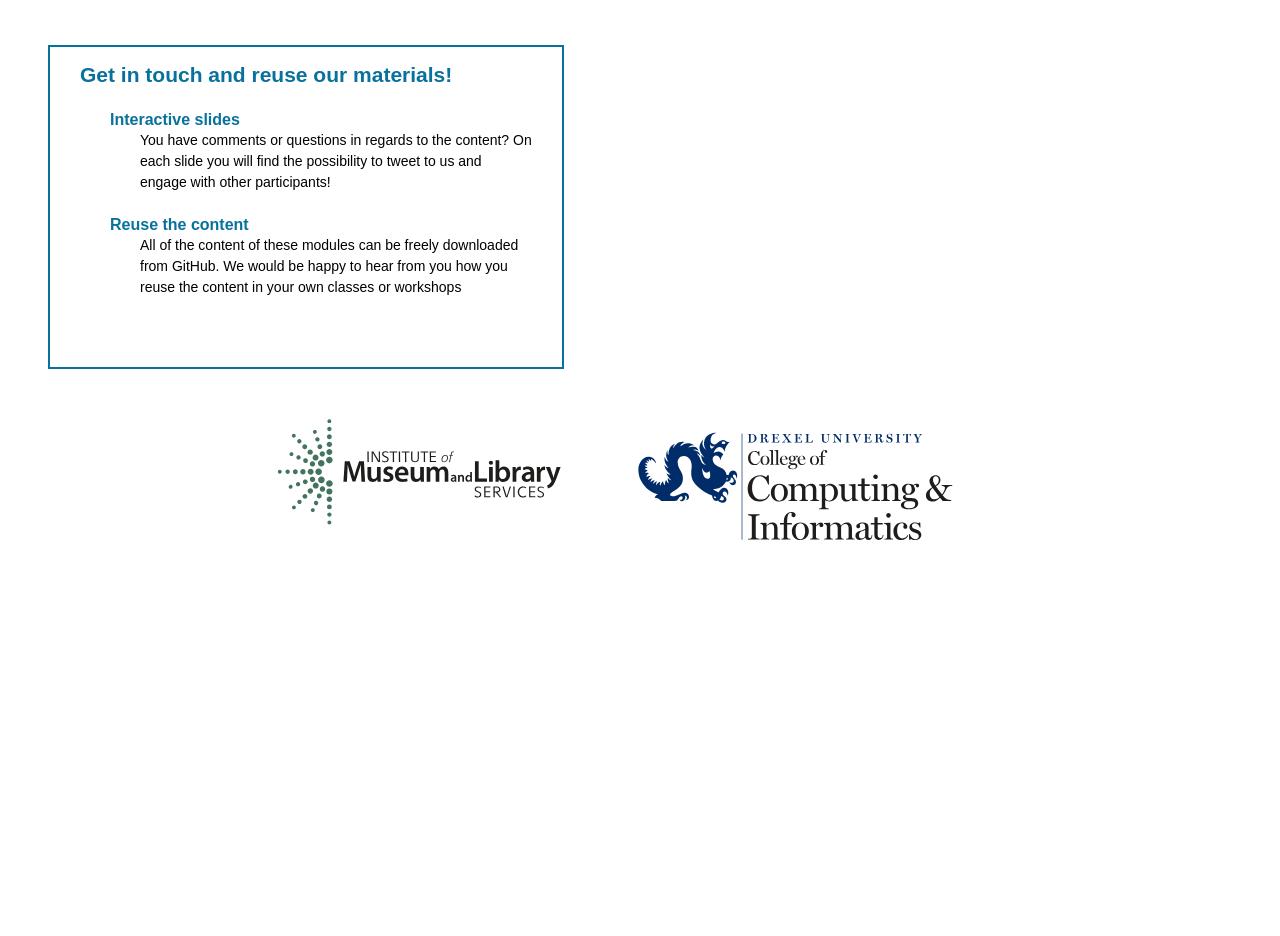
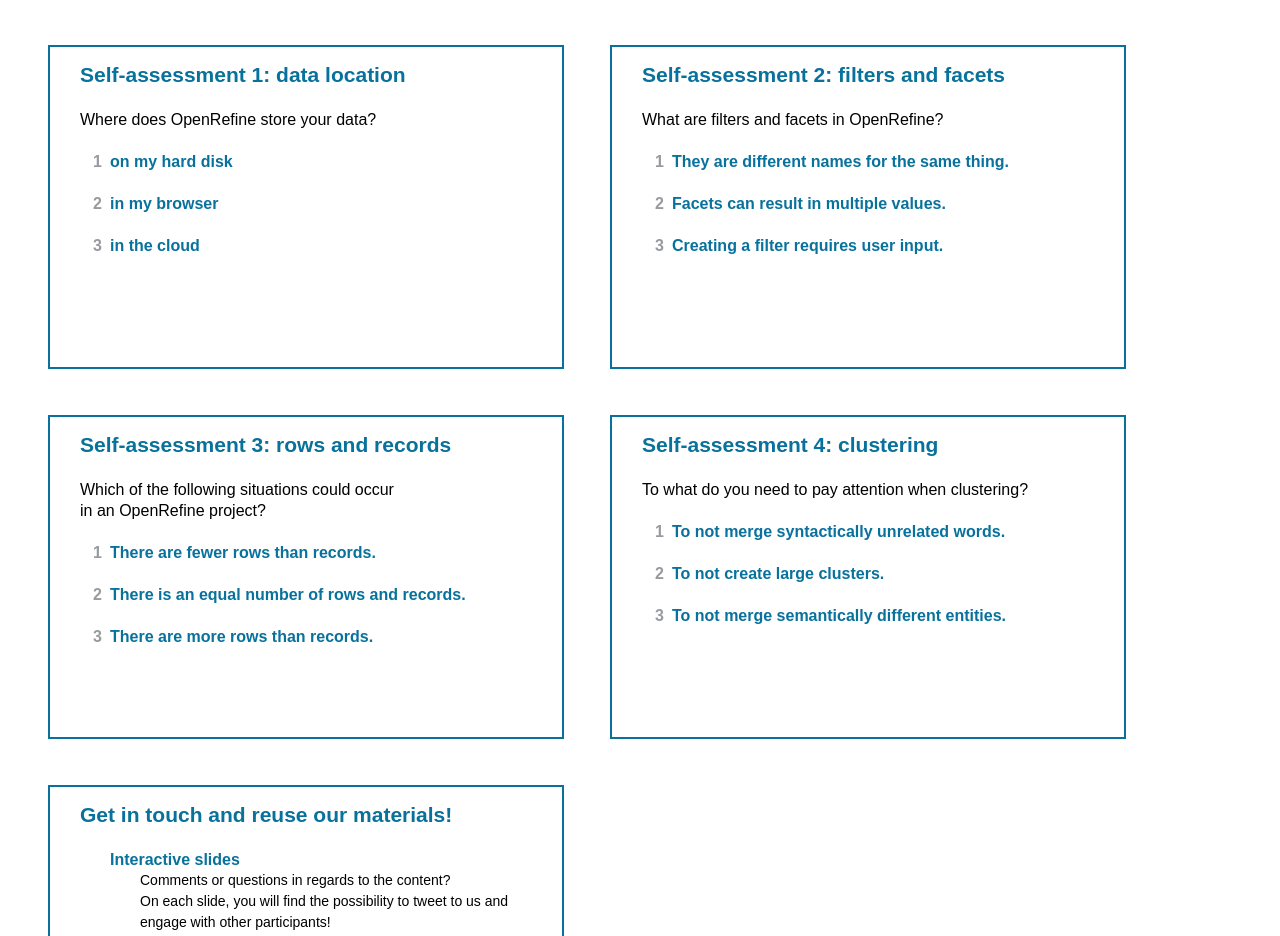
Before and after one commit to FreeYourMetadata/LinkedDataForLibrarians, a website: page cleaning/index.html in a window 1280 px wide. Shown: the part 5532-6468 px from the top of the page. Before the commit the page ends 6126 px from the top, so only its background shows below. Drawn offline with Linux system fonts and the light colour scheme; a web font is replaced by a local one.

Commit message:
Review cleaning.

```diff
--- a/cleaning/index.html
+++ b/cleaning/index.html
@@ -555,17 +555,97 @@
     </ul>
   </div>
 
+  <div class="evaluation slide" id="eval1">
+    <h2>Self-assessment 1: data location</h2>
+    <p>Where does OpenRefine store your data?</p>
+    <ol>
+      <li class="correct">
+        on my hard disk
+        <ul><li>Yes, your data never leaves your computer.</li></ul>
+      </li>
+      <li>
+        in my browser
+        <ul><li>No, OpenRefine can access your data in different browsers of the same computer.</li></ul>
+      </li>
+      <li>
+        in the cloud
+        <ul><li>No, your data never leaves your computer.</li></ul>
+      </li>
+    </ol>
+  </div>
+
+  <div class="evaluation slide" id="eval2">
+    <h2>Self-assessment 2: filters and facets</h2>
+    <p>What are filters and facets in OpenRefine?</p>
+    <ol>
+      <li>
+        They are different names for the same thing.
+        <ul><li>No, they are different things.</li></ul>
+      </li>
+      <li>
+        Facets can result in multiple values.
+        <ul><li>No, filters can also result in multiple values.</li></ul>
+      </li>
+      <li class="correct">
+        Creating a filter requires user input.
+        <ul><li>Indeed, and facets are created automatically based on the data.</li></ul>
+      </li>
+    </ol>
+  </div>
+
+  <div class="evaluation slide" id="eval3">
+    <h2>Self-assessment 3: rows and records</h2>
+    <p>Which of the following situations could occur<br> in an OpenRefine project?</p>
+    <ol>
+      <li>
+        There are fewer rows than records.
+        <ul><li>No, each record consists of at least one row.</li></ul>
+      </li>
+      <li class="correct">
+        There is an equal number of rows and records.
+        <ul><li>Yes, each record <em>could</em> consist of a single row.</li></ul>
+      </li>
+      <li class="correct">
+        There are more rows than records.
+        <ul><li>Yes, records can consist of multiple rows.</li></ul>
+      </li>
+    </ol>
+  </div>
+
+  <div class="evaluation slide" id="eval4">
+    <h2>Self-assessment 4: clustering</h2>
+    <p>To what do you need to pay attention when clustering?</p>
+    <ol>
+      <li>
+        To not merge syntactically unrelated words.
+        <ul><li>No, clusters created by the clustering algorithms will always be syntactically related.</li></ul>
+      </li>
+      <li>
+        To not create large clusters.
+        <ul><li>No, cluster size is irrelevant, as long as the words in the cluster point to a sufficiently similar entity.</li></ul>
+      </li>
+      <li class="correct">
+        To not merge semantically different entities.
+        <ul><li>Yes: two words could be related syntactically or phonetically, but represent different entities (such as <em>rockets</em> and <em>lockets</em>).</li></ul>
+      </li>
+    </ol>
+  </div>
+
   <div class="slide" id="feedback">
     <h2>Get in touch and reuse our materials!</h2>
     <ul>
       <li>Interactive slides
-	<ul><li>You have comments or questions in regards to the content? On each slide
-	you will find the possibility to tweet to us and engage with other participants!
-	</li></ul></li>
+        <ul>
+          <li>Comments or questions in regards to the content?</li>
+          <li>On each slide, you will find the possibility
+              to tweet to us and engage with other participants!</li>
+        </ul>
+      </li>
       <li>Reuse the content
-	<ul><li>All of the content of these modules can be freely downloaded from
-	GitHub. We would be happy to hear from you how you reuse the content in your
-	own classes or workshops</li></ul></li>
+        <ul><li>The content of these modules can be <a href="https://github.com/FreeYourMetadata/LinkedDataForLibrarians">freely downloaded from GitHub</a>.
+          We would be happy to hear from you how you reuse the content in your
+          own classes or workshops.</li></ul>
+      </li>
     </ul>
   </div>
 
```
Also changed, not shown: introduction/index.html (+4 -3 lines), modeling/index.html (+4 -4 lines), quality/index.html (+4 -4 lines). Lines whose indentation alone changed are shown as unchanged.
